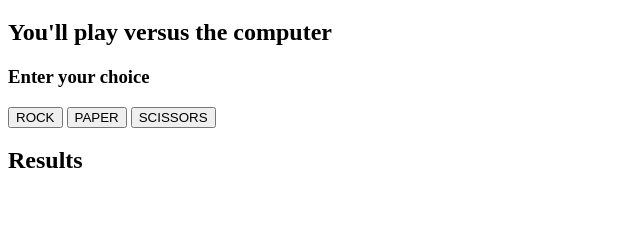
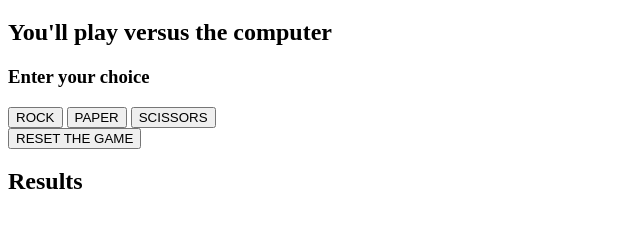
Before and after one commit to kuriroley/rock-paper-scissors.js, a plain HTML site: page index.html in a window 1280 px wide. Shown: the part 61-288 px from the top of the page, without its empty margins (0-640 px from the left). Drawn offline with Linux system fonts and the light colour scheme.

Commit message:
added reset button

```diff
--- a/index.html
+++ b/index.html
@@ -12,12 +12,17 @@
     <h2>You'll play versus the computer</h2>
     <h3>Enter your choice</h3>
 
-    <button id="rock-button">ROCK</button>
-    <button id="paper-button">PAPER</button>
-    <button id="scissor-button">SCISSORS</button>
+    <div id="button-container">
+        <button id="rock-button">ROCK</button>
+        <button id="paper-button">PAPER</button>
+        <button id="scissor-button">SCISSORS</button>
+    </div>
+
     <div id="winner-container">
 
     </div>
+
+    <button id="game-reset">RESET THE GAME</button>
 
     <h2>Results</h2>
     <div id="score-container">
```
